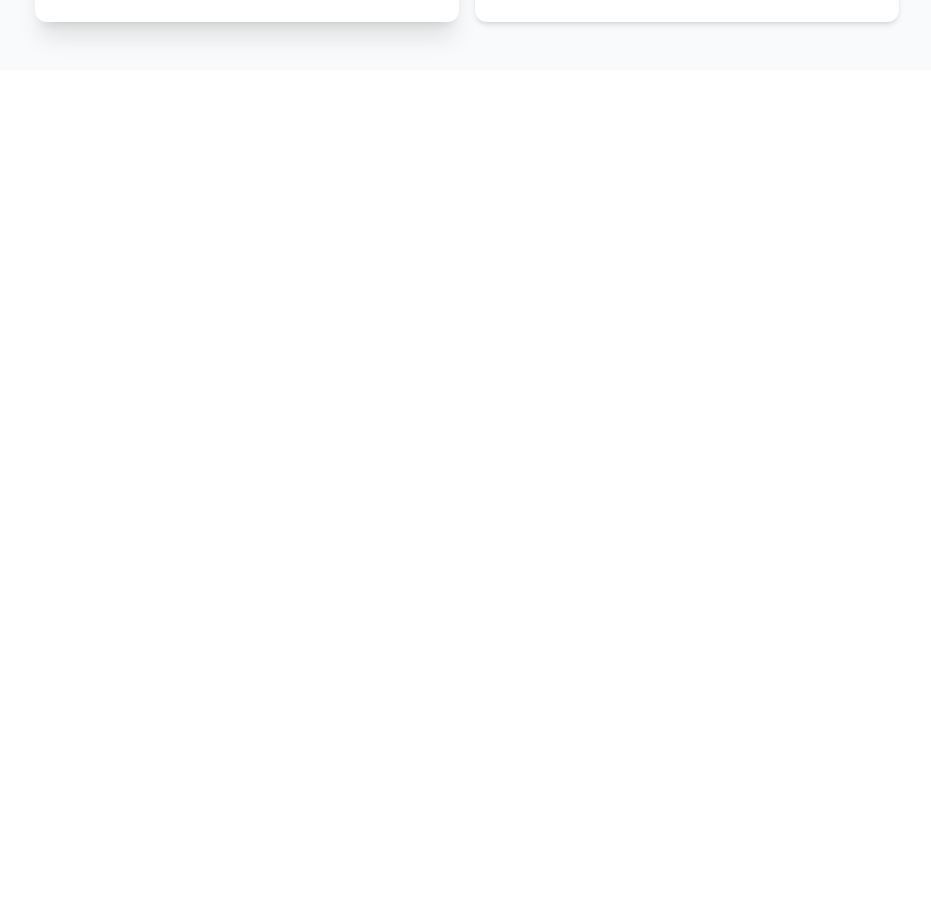
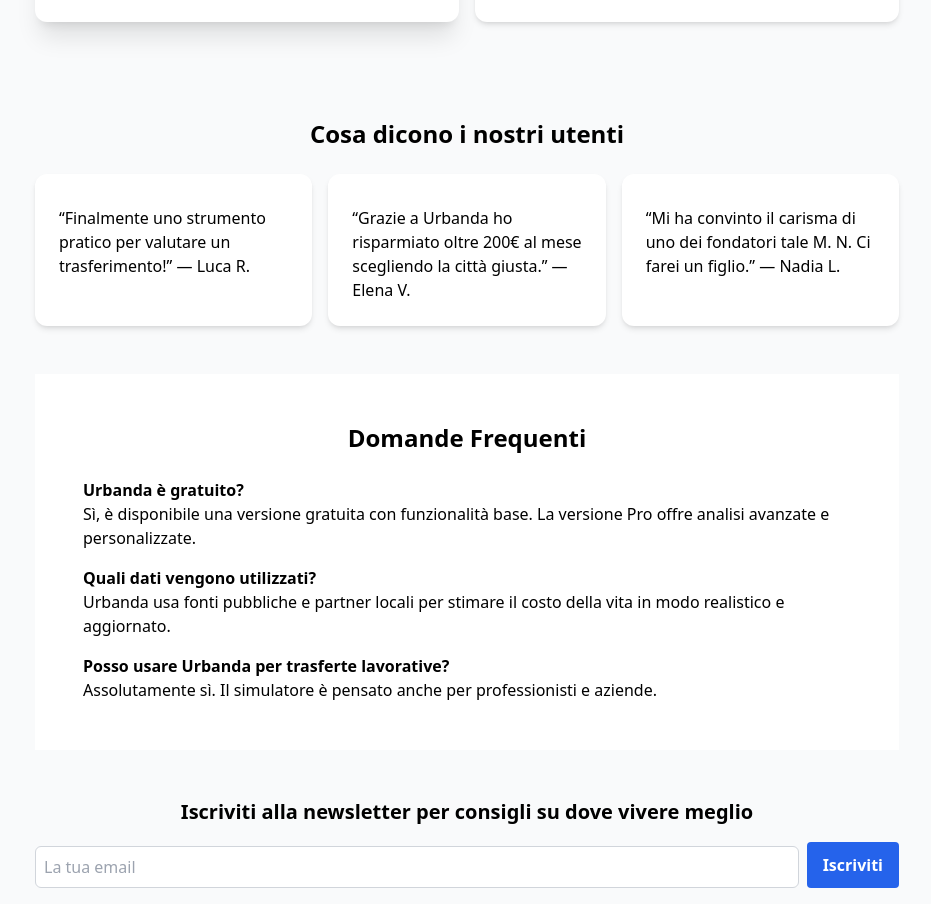
Before and after one commit to LeoBergonzoni/Urbanda, a React (Vite) app: page / in a window 1280 px wide. Shown: the part 806-1710 px from the top of the page, without its empty margins (173-1104 px from the left). Before the commit the page ends 876 px from the top, so only its background shows below. Built offline with nearby package versions, Linux system fonts and the light colour scheme.

Commit message:
Aggiornato con anche commenti sotto

```diff
--- a/src/UrbandaSimulator.jsx
+++ b/src/UrbandaSimulator.jsx
@@ -148,6 +148,41 @@ export default function UrbandaSimulator() {
           </CardContent>
         </Card>
       </section>
+
+      <section className="bg-gray-50 py-12 mt-12">
+        <h3 className="text-center text-2xl font-bold mb-6">Cosa dicono i nostri utenti</h3>
+        <div className="grid md:grid-cols-3 gap-4 max-w-5xl mx-auto">
+          <Card><CardContent><p>“Finalmente uno strumento pratico per valutare un trasferimento!” — Luca R.</p></CardContent></Card>
+          <Card><CardContent><p>“Grazie a Urbanda ho risparmiato oltre 200€ al mese scegliendo la città giusta.” — Elena V.</p></CardContent></Card>
+          <Card><CardContent><p>“Mi ha convinto il carisma di uno dei fondatori tale M. N. Ci farei un figlio.” — Nadia L.</p></CardContent></Card>
+        </div>
+      </section>
+
+      <section className="bg-white py-12">
+        <h3 className="text-center text-2xl font-bold mb-6">Domande Frequenti</h3>
+        <div className="max-w-3xl mx-auto text-left space-y-4">
+          <div>
+            <h4 className="font-semibold">Urbanda è gratuito?</h4>
+            <p>Sì, è disponibile una versione gratuita con funzionalità base. La versione Pro offre analisi avanzate e personalizzate.</p>
+          </div>
+          <div>
+            <h4 className="font-semibold">Quali dati vengono utilizzati?</h4>
+            <p>Urbanda usa fonti pubbliche e partner locali per stimare il costo della vita in modo realistico e aggiornato.</p>
+          </div>
+          <div>
+            <h4 className="font-semibold">Posso usare Urbanda per trasferte lavorative?</h4>
+            <p>Assolutamente sì. Il simulatore è pensato anche per professionisti e aziende.</p>
+          </div>
+        </div>
+      </section>
+
+      <section className="text-center mt-12">
+        <h4 className="text-xl font-bold">Iscriviti alla newsletter per consigli su dove vivere meglio</h4>
+        <div className="flex justify-center mt-4">
+          <Input placeholder="La tua email" className="w-1/2" />
+          <Button className="ml-2">Iscriviti</Button>
+        </div>
+      </section>
     </div>
   );
 }
--- a/src/mockData.js
+++ b/src/mockData.js
@@ -1,37 +1,37 @@
 export const mockPrices = {
   Roma: {
-    rent: 900,
-    transport: 50,
-    groceries: 280,
-    utilities: 120,
-    leisure: 150,
+    affitto: 900,
+    trasporti: 50,
+    spesa: 280,
+    utenze: 120,
+    hobby: 150,
   },
   Bologna: {
-    rent: 750,
-    transport: 40,
+    affitto: 750,
+    spesa: 40,
     groceries: 260,
-    utilities: 110,
-    leisure: 140,
+    utenze: 110,
+    hobby: 140,
   },
   Milano: {
-    rent: 1100,
-    transport: 60,
-    groceries: 300,
-    utilities: 150,
-    leisure: 180,
+    affitto: 1100,
+    trasporti: 60,
+    spesa: 300,
+    utenze: 150,
+    hobby: 180,
   },
   Napoli: {
-    rent: 650,
-    transport: 35,
-    groceries: 240,
-    utilities: 100,
-    leisure: 120,
+    affitto: 650,
+    trasporti: 35,
+    spesa: 240,
+    utenze: 100,
+    hobby: 120,
   },
   Trento: {
-    rent: 700,
-    transport: 45,
-    groceries: 250,
-    utilities: 110,
-    leisure: 130,
+    affitto: 700,
+    trasporti: 45,
+    spesa: 250,
+    utenze: 110,
+    hobby: 130,
   }
 };
```
Also changed, not shown: 5 other files (tests, documents, lock files or other folders).
